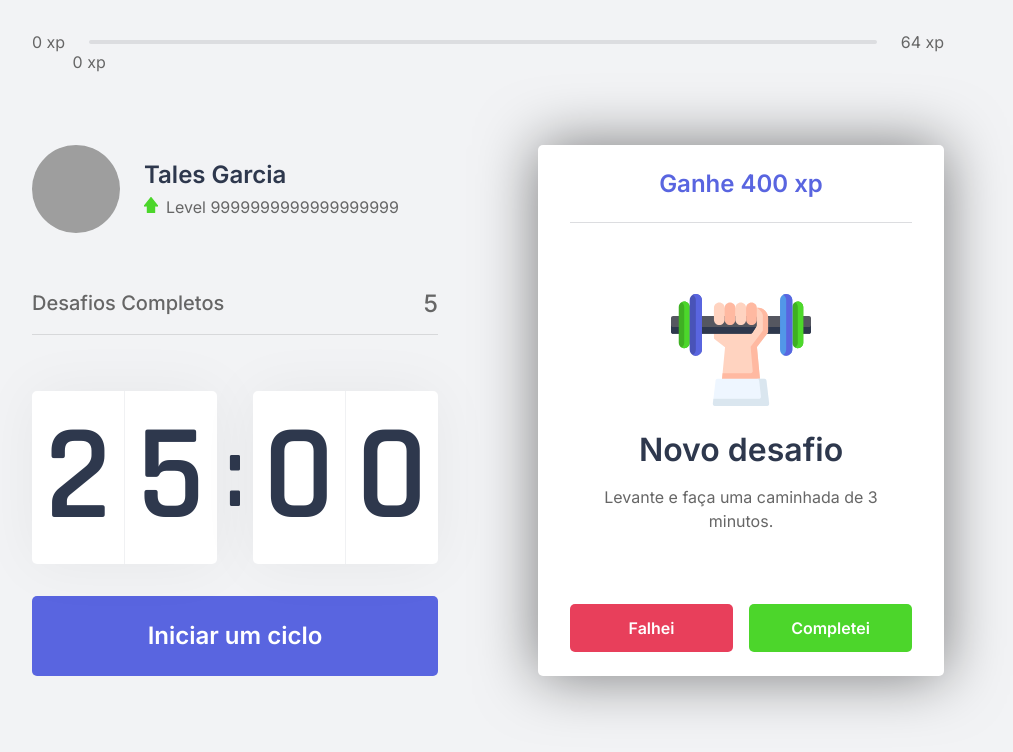
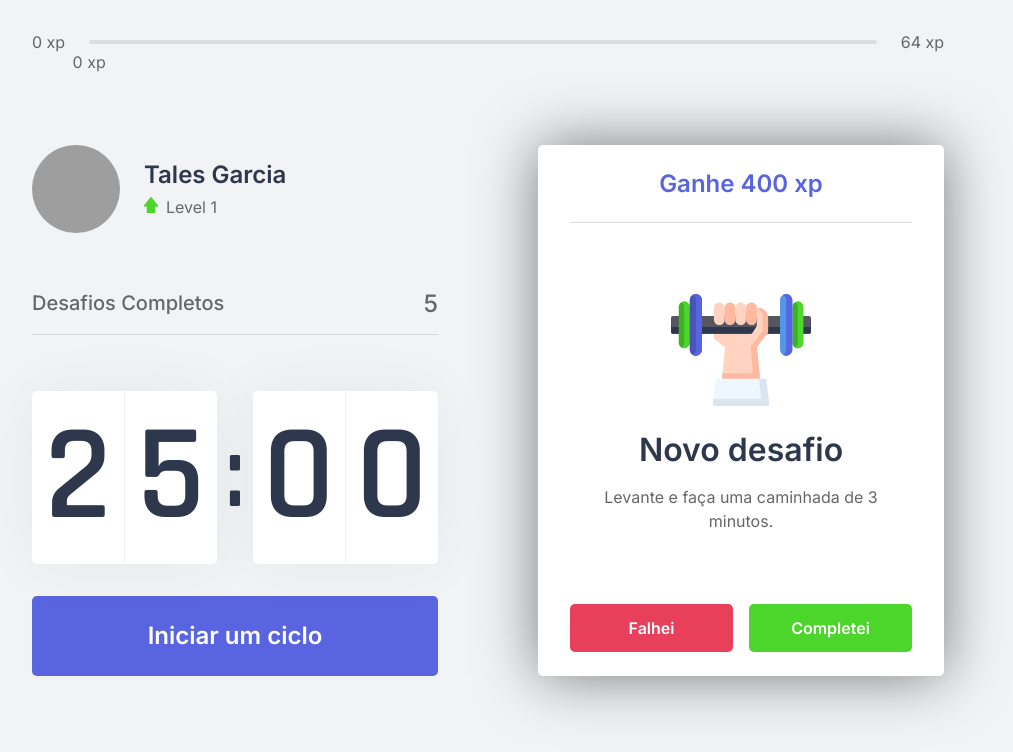
Before and after one commit to tales-garcia/moveit-frontend, a Next.js app: page / in a window 1280 px wide. Shown: the top 752 px of the page, without its empty margins (152-1165 px from the left). Built offline with nearby package versions, Linux system fonts and the light colour scheme; grey boxes are pictures that could not be loaded.

Commit message:
feat(profile): display user's level

```diff
--- a/src/components/Profile/index.tsx
+++ b/src/components/Profile/index.tsx
@@ -1,7 +1,10 @@
 import React from 'react';
+import { useChallenge } from '../../hooks/challenge';
 import { Container } from './styles';
 
 const Profile: React.FC = () => {
+  const { level } = useChallenge();
+
   return (
     <Container>
       <img src="https://github.com/tales-garcia.png" alt="Tales Garcia"/>
@@ -9,7 +12,7 @@ const Profile: React.FC = () => {
         <strong>Tales Garcia</strong>
         <p>
           <img src="icons/level.svg" alt="Level"/>
-          Level 9999999999999999999
+          Level {level}
         </p>
       </div>
     </Container>
```
